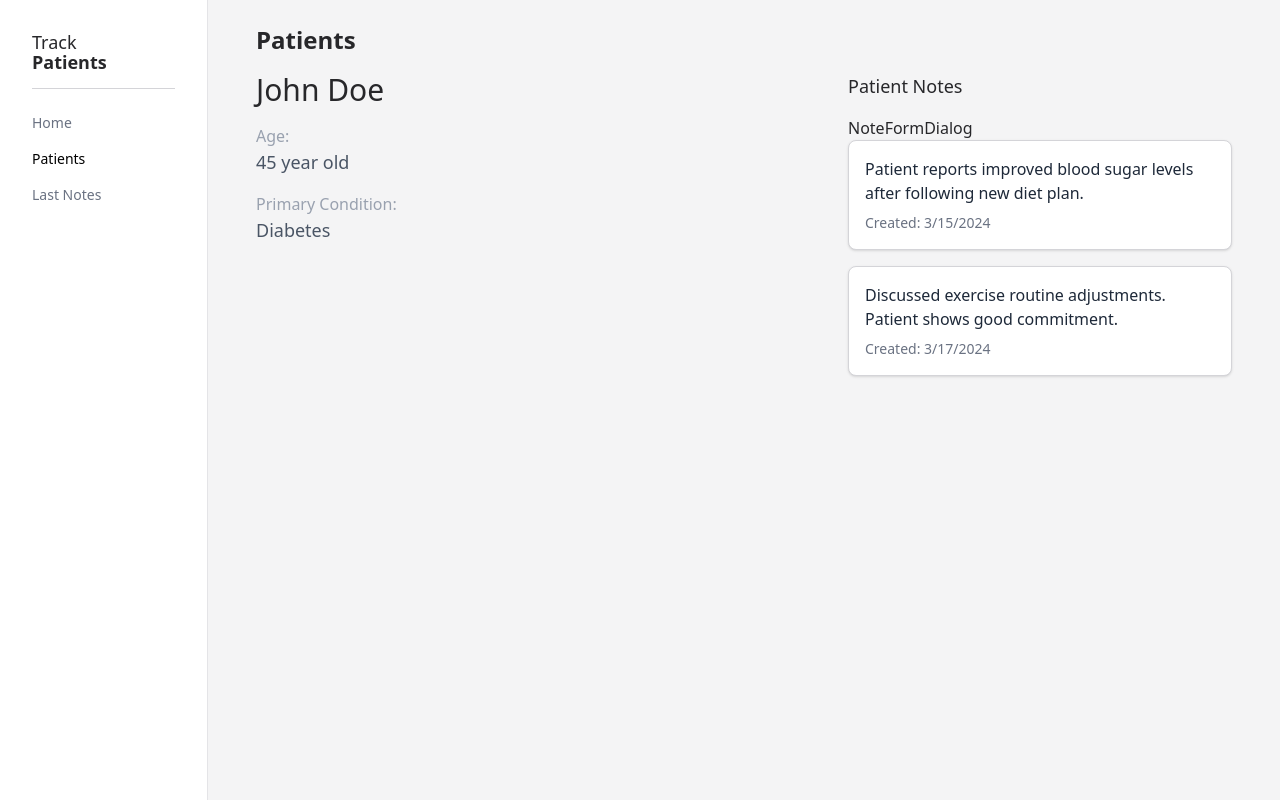
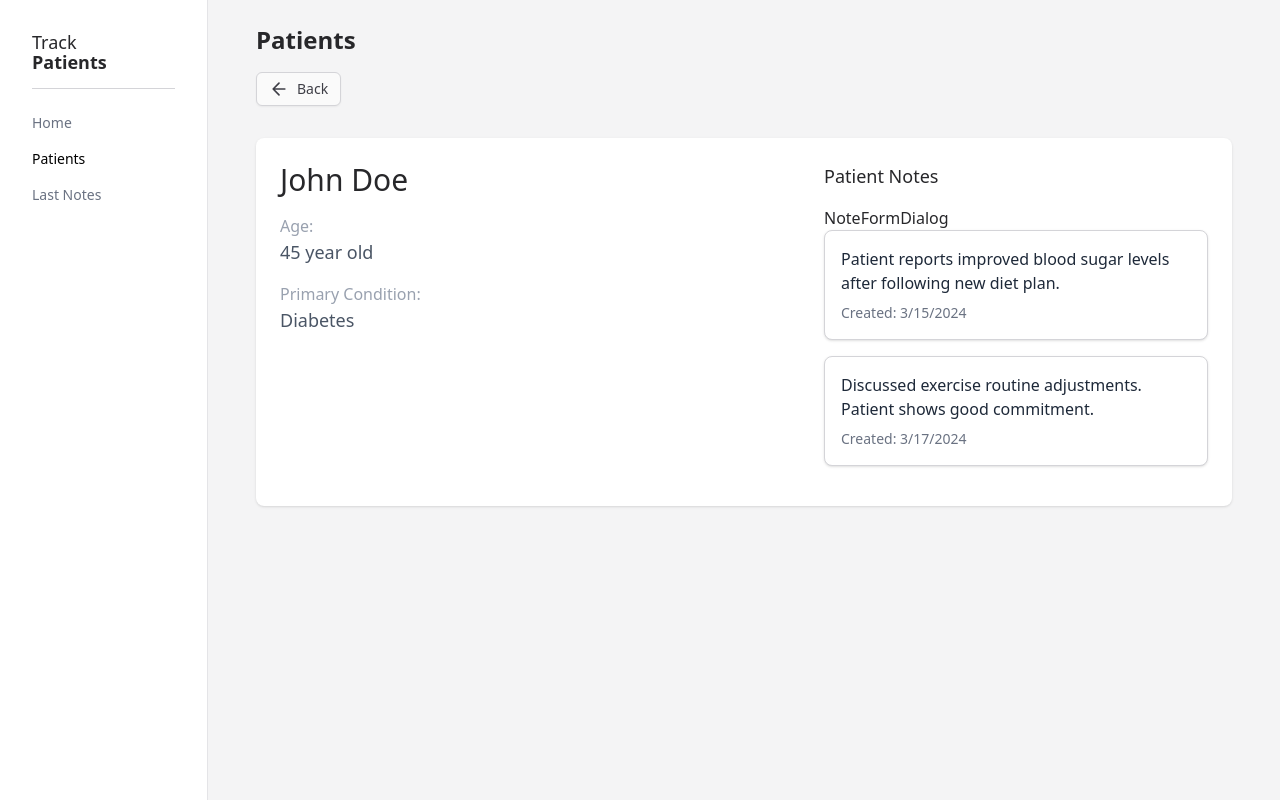
Before and after one commit to manumorante/track-patients, a React (Vite) app: page /patients/1 in a window 1280 px wide. Built offline with nearby package versions, Linux system fonts and the light colour scheme.

Commit message:
refactor: enhance PatientDetailPage layout and add back navigation button

```diff
--- a/src/index.css
+++ b/src/index.css
@@ -19,12 +19,12 @@
   }
 
   .button {
-    @apply inline-flex touch-none items-center justify-center gap-2 rounded-md bg-black px-4 py-2 text-sm font-medium text-white shadow-xs transition-transform outline-none select-none focus-visible:ring-2 focus-visible:ring-black focus-visible:ring-offset-2 active:scale-[0.98] disabled:pointer-events-none disabled:opacity-50 md:px-3 md:py-1.5;
+    @apply inline-flex cursor-pointer touch-none items-center justify-center gap-2 rounded-md bg-black px-4 py-2 text-sm font-medium text-white shadow-xs transition-transform outline-none select-none focus-visible:ring-2 focus-visible:ring-black focus-visible:ring-offset-2 active:scale-[0.98] disabled:pointer-events-none disabled:opacity-50 md:px-3 md:py-1.5;
     -webkit-tap-highlight-color: transparent;
   }
 
   .button.secondary {
-    @apply bg-zinc-100 text-zinc-900 hover:bg-zinc-100/90;
+    @apply border bg-zinc-50 font-medium text-zinc-700 hover:border-zinc-300 hover:bg-white hover:text-zinc-800;
   }
 
   .button.danger {
--- a/src/pages/PatientDetailPage.tsx
+++ b/src/pages/PatientDetailPage.tsx
@@ -1,9 +1,10 @@
 import { NotesList } from '@/components/notes'
 import { usePatient } from '@/hooks/usePatients'
-import { useParams } from 'react-router-dom'
+import { useNavigate, useParams } from 'react-router-dom'
 
 export default function PatientDetailPage() {
   const { id } = useParams()
+  const navigate = useNavigate()
   const { data: patient, isLoading: isLoadingPatient, error: patientError } = usePatient(id ?? '')
 
   if (!id) {
@@ -23,7 +24,26 @@ export default function PatientDetailPage() {
   }
 
   return (
-    <div>
+    <>
+      <button
+        onClick={() => navigate(-1)}
+        className="button secondary mb-8 flex items-center gap-2">
+        <svg
+          xmlns="http://www.w3.org/2000/svg"
+          width="20"
+          height="20"
+          viewBox="0 0 24 24"
+          fill="none"
+          stroke="currentColor"
+          strokeWidth="2"
+          strokeLinecap="round"
+          strokeLinejoin="round">
+          <path d="M19 12H5M12 19l-7-7 7-7" />
+        </svg>
+        Back
+      </button>
+
+      <div className="rounded-lg bg-white p-6 shadow-sm">
         <div className="mb-4 flex flex-col gap-4 sm:flex-row">
           <div className="flex-1 space-y-4">
             <h1 className="text-3xl">{patient.name}</h1>
@@ -39,12 +59,11 @@ export default function PatientDetailPage() {
 
           <div className="w-96">
             <h2 className="mb-4 text-lg font-medium">Patient Notes</h2>
-
             NoteFormDialog
-
             <NotesList patientId={id} />
           </div>
         </div>
       </div>
+    </>
   )
 }
```
Lines whose indentation alone changed are shown as unchanged.
